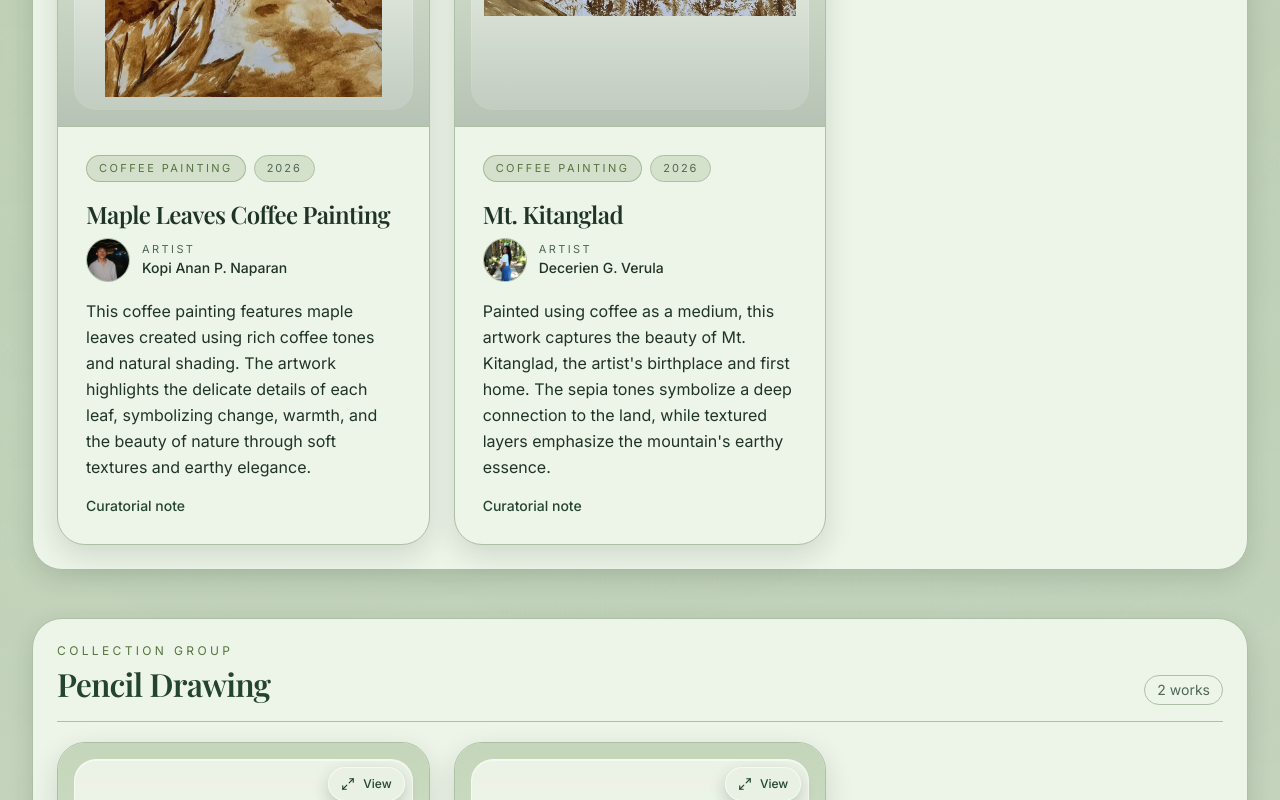
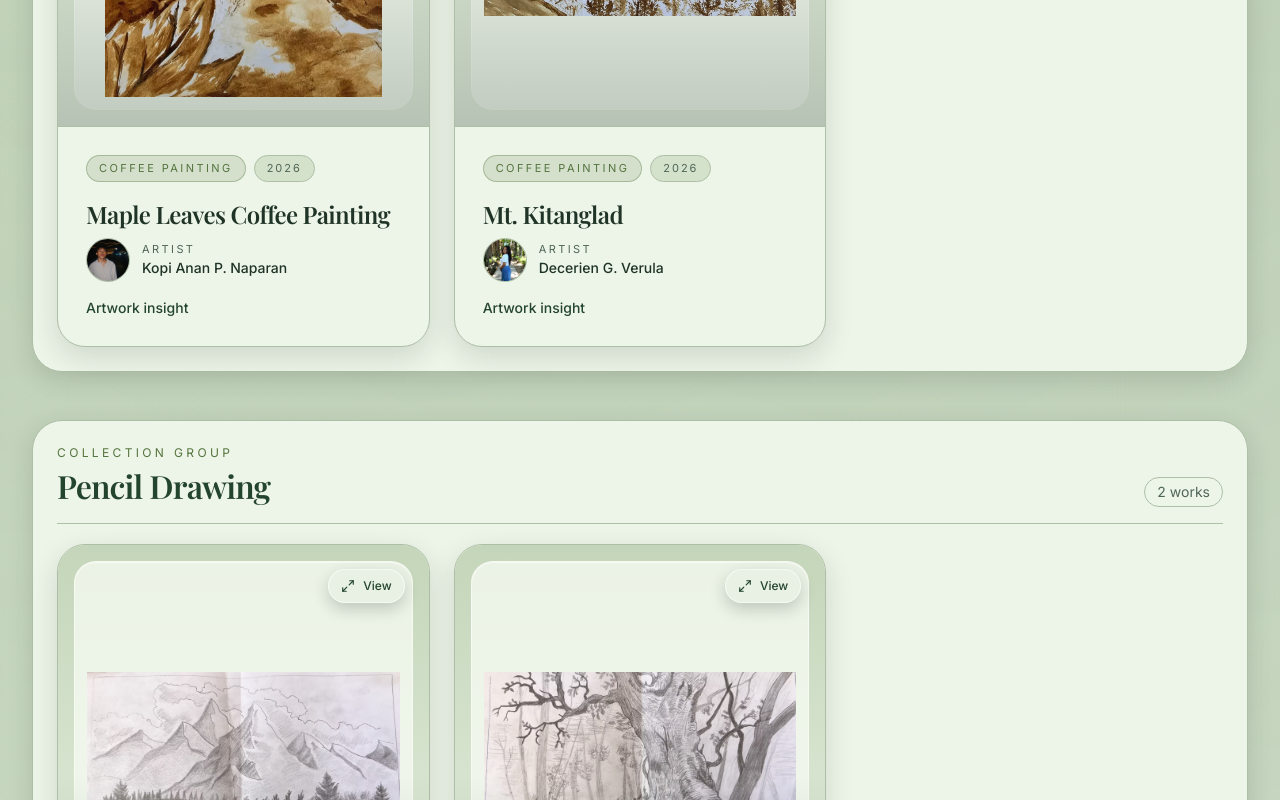
Before and after one commit to Kopi-Naparan1/Art-Exhibit, a Next.js app: page /gallery in a window 1280 px wide. Shown: the part 1340-2140 px from the top of the page. Built offline with nearby package versions, Linux system fonts and the light colour scheme; a web font is replaced by a local one.

Commit message:
feat: Add insights to artworks and student artworks for enhanced context in ArtworkCard

```diff
--- a/src/components/ArtworkCard.js
+++ b/src/components/ArtworkCard.js
@@ -33,6 +33,9 @@ export default function ArtworkCard({ artwork }) {
   const yearLabel = artwork.year || "Undated";
   const mediumLabel =
     artwork.medium && artwork.medium !== category ? artwork.medium : null;
+  const insight =
+    artwork.insight ||
+    `A brief view into ${artwork.title}, showing how its form, medium, and subject work together.`;
   const artistName = artwork.artistSlug ? (
     <Link
       href={`/artists#${artwork.artistSlug}`}
@@ -112,20 +115,15 @@ export default function ArtworkCard({ artwork }) {
             </div>
           </div>
 
-          <p className="text-base leading-relaxed text-[var(--foreground)]">
-            {artwork.description}
-          </p>
-
           <details className="group">
             <summary className="cursor-pointer list-none text-sm font-medium text-[var(--forest)]">
               <span className="border-b border-transparent pb-0.5 transition-colors group-open:border-[var(--forest)]">
-                Curatorial note
+                Artwork insight
               </span>
             </summary>
 
             <div className="mt-3 rounded-2xl border border-[var(--border)] bg-[var(--surface-alt)] p-4 text-sm leading-relaxed text-[var(--muted)]">
-              Presented within the exhibition sequence as part of a broader
-              study of nature, memory, labor, and place in Filipino art.
+              {insight}
             </div>
           </details>
         </div>
--- a/src/data/artworks.js
+++ b/src/data/artworks.js
@@ -36,6 +36,8 @@ const artworks = [
     artistImage: GaloOcampo,
     description:
       "A modernist retelling of the Filipino creation myth, where humanity rises from bamboo and the natural world becomes the first source of identity, origin, and belonging.",
+    insight:
+      "The split bamboo figure and warm ground tones turn the myth into a grounded meditation on origin and belonging.",
   },
   {
     id: 2,
@@ -48,6 +50,8 @@ const artworks = [
     artistImage: RomeoBallada,
     description:
       "A lyrical courtship scene set on water, where lilies, shoreline greens, and still reflections create a quiet atmosphere shaped by nature and tradition.",
+    insight:
+      "The still water and surrounding greenery soften the scene, giving the courtship moment a calm, intimate mood.",
   },
   {
     id: 3,
@@ -60,6 +64,8 @@ const artworks = [
     artistImage: DanteHipolito,
     description:
       "A detailed rural image of collective labor and abundance, celebrating the generosity of Philippine farmland and the shared rhythm of harvest season.",
+    insight:
+      "The dense movement of figures and grain gives the scene its sense of shared labor and seasonal abundance.",
   },
   {
     id: 4,
@@ -72,6 +78,8 @@ const artworks = [
     artistImage: RodelTapaya,
     description:
       "A contemporary folklore-inflected work that frames the forest as a living spiritual landscape, full of guardianship, memory, and myth.",
+    insight:
+      "Mythic forms and layered foliage make the forest feel alive, guarded, and symbolic rather than merely scenic.",
   },
   {
     id: 5,
@@ -84,6 +92,8 @@ const artworks = [
     artistImage: MarianoMadarang,
     description:
       "An image of the mountain guardian surrounded by flora and wildlife, presenting the forest as a sanctuary shaped by protection, generosity, and legend.",
+    insight:
+      "The surrounding plants and animals frame the guardian as part of the landscape, not separate from it.",
   },
   {
     id: 6,
@@ -96,6 +106,8 @@ const artworks = [
     artistImage: VicenteManansala,
     description:
       "An expressive study of a weathered tree that emphasizes endurance, age, and the quiet authority of nature as witness to changing time.",
+    insight:
+      "The tree's worn texture and upright form give the piece a quiet sense of endurance and memory.",
   },
   {
     id: 7,
@@ -108,6 +120,8 @@ const artworks = [
     artistImage: CarlosFrancisco,
     description:
       "A festive rural scene beneath tropical trees, showing how natural spaces become gathering grounds for music, dance, and community life.",
+    insight:
+      "The bright crowd and canopy of trees turn the village celebration into a communal scene shaped by place.",
   },
   {
     id: 8,
@@ -120,6 +134,8 @@ const artworks = [
     artistImage: FernandoAmorsolo,
     description:
       "An iconic pastoral scene of farmers at work under radiant light, presenting cultivation as dignity, warmth, and harmony with the land.",
+    insight:
+      "The open field and glowing light frame farm work as a calm, dignified part of everyday life.",
   },
   {
     id: 9,
@@ -132,6 +148,8 @@ const artworks = [
     artistImage: AnitaMagsaysay,
     description:
       "A modernist rendering of women working together, where agricultural labor becomes a study in rhythm, movement, and collective strength.",
+    insight:
+      "The repeated gestures and unified composition make teamwork the center of the image.",
   },
   {
     id: 10,
@@ -144,6 +162,8 @@ const artworks = [
     artistImage: BenedictoCabrera,
     description:
       "A powerful portrait of a figure carrying harvest produce, linking Filipino labor, abundance, and the physical weight of the land's gifts.",
+    insight:
+      "The burden of the harvest is carried directly in the composition, giving the piece its sense of labor and weight.",
   },
 ];
 const artists = [
--- a/src/data/student-artworks.js
+++ b/src/data/student-artworks.js
@@ -40,6 +40,8 @@ const studentArtworks = [
     year: "2026",
     description:
       "This coffee painting features maple leaves created using rich coffee tones and natural shading. The artwork highlights the delicate details of each leaf, symbolizing change, warmth, and the beauty of nature through soft textures and earthy elegance.",
+    insight:
+      "The coffee tones soften the leaf forms and give the study a warm, seasonal character.",
   },
   {
     id: 2,
@@ -53,6 +55,8 @@ const studentArtworks = [
     year: "2026",
     description:
       "Painted using coffee as a medium, this artwork captures the beauty of Mt. Kitanglad, the artist's birthplace and first home. The sepia tones symbolize a deep connection to the land, while textured layers emphasize the mountain's earthy essence.",
+    insight:
+      "Layered coffee tones build the mountain's depth and reinforce the artist's personal connection to the land.",
   },
   {
     id: 3,
@@ -66,6 +70,8 @@ const studentArtworks = [
     year: "2026",
     description:
       "This pencil sketch of a mountain landscape shows depth and distance using shading techniques. The foreground is darker and more detailed, while the background is lighter to create perspective and calm.",
+    insight:
+      "The shifting pencil values create distance and make the mountain feel quiet and spacious.",
   },
   {
     id: 4,
@@ -79,6 +85,8 @@ const studentArtworks = [
     year: "2026",
     description:
       "This drawing focuses on a tree as the main subject, using detailed lines and shading to highlight texture and form. It reflects appreciation for nature and resilience through careful contrast and structure.",
+    insight:
+      "The dense line work gives the tree a sturdy presence and turns texture into the main subject.",
   },
   {
     id: 5,
@@ -92,6 +100,8 @@ const studentArtworks = [
     year: "2026",
     description:
       "This artwork uses Cubism style with geometric shapes and bold lines. The sun and rays are divided into sections, while warm colors show light and energy against layered hills and a new beginning.",
+    insight:
+      "The fractured shapes keep the sunrise energetic while still feeling structured and deliberate.",
   },
   {
     id: 6,
@@ -105,6 +115,8 @@ const studentArtworks = [
     year: "2026",
     description:
       "This artwork uses Cubism style with geometric shapes and bold lines. The leaves and branches are divided into sections, while different green shades create depth and texture through abstraction.",
+    insight:
+      "The broken leaf forms turn the tree into a rhythmic study of shape, shade, and abstraction.",
   },
   {
     id: 7,
@@ -118,6 +130,8 @@ const studentArtworks = [
     year: "2026",
     description:
       "This artwork reflects nature through overlapping petal-like shapes resembling a vibrant flower in bloom. Warm colors suggest sunlight, while bold black lines create balance and harmony.",
+    insight:
+      "The layered petals and strong outlines make the bloom feel active, balanced, and full of motion.",
   },
   {
     id: 8,
@@ -131,6 +145,8 @@ const studentArtworks = [
     year: "2026",
     description:
       "This artwork captures nature through flowing organic shapes and bright colors. Greens represent growth, blues reflect water and sky, while reds, oranges, and yellows symbolize seasonal change.",
+    insight:
+      "The color shifts and flowing shapes make the garden feel like a changing season in motion.",
   },
   {
     id: 9,
@@ -144,6 +160,8 @@ const studentArtworks = [
     year: "2026",
     description:
       "This piece pairs Dante Alighieri's quote with fern imagery to symbolize sincerity and natural beauty. Two shades of green create depth, while the word God is highlighted with gold, silver, and red accents.",
+    insight:
+      "The fern forms and layered lettering give the quote a calm, devotional presence.",
   },
   {
     id: 10,
@@ -157,6 +175,8 @@ const studentArtworks = [
     year: "2026",
     description:
       "This piece visualizes George Santayana's quote with leaf shapes representing nature's diversity. Green shades create a lush backdrop, while the word Music is highlighted with gold, silver, and red accents.",
+    insight:
+      "The leaf-filled composition turns the quote into a visual rhythm of growth and variation.",
   },
   {
     id: 11,
@@ -170,6 +190,8 @@ const studentArtworks = [
     year: "2026",
     description:
       "This origami artwork shows bamboo, representing strength and flexibility in nature. Simple folding techniques form its structure, reflecting how nature remains strong and continues to grow.",
+    insight:
+      "The folded bamboo keeps the form simple while still carrying a strong sense of resilience.",
   },
   {
     id: 12,
@@ -183,6 +205,8 @@ const studentArtworks = [
     year: "2026",
     description:
       "This origami artwork shows a butterfly, symbolizing change, growth, and beauty in nature. Careful folding creates its wings and shape, showing how living things transform over time.",
+    insight:
+      "The folded wings keep the butterfly delicate while making transformation visible in the form.",
   },
   {
     id: 13,
@@ -196,6 +220,8 @@ const studentArtworks = [
     year: "2026",
     description:
       "This photograph uses the rule of thirds by placing the flower on the left side of the frame. A shallow depth of field blurs the background, creating negative space and helping the flower stand out.",
+    insight:
+      "The shallow focus isolates the flower cleanly and gives the image a quiet, composed feel.",
   },
   {
     id: 14,
@@ -209,6 +235,8 @@ const studentArtworks = [
     year: "2026",
     description:
       "This photograph uses the rule of thirds by placing the tree and horizon strategically. Leading lines from the bridge and road guide the viewer's eyes toward the mountains and glowing sunset sky.",
+    insight:
+      "The horizon and leading lines guide the eye into the sunset and anchor the scene with structure.",
   },
   {
     id: 15,
@@ -222,6 +250,8 @@ const studentArtworks = [
     year: "2026",
     description:
       "This photograph uses leading lines from the flowing river to guide the eye toward the mountains. Foreground water adds texture and depth, while surrounding trees softly frame the landscape.",
+    insight:
+      "The river acts as a visual path, pulling the landscape together from foreground to distance.",
   },
   {
     id: 16,
@@ -235,6 +265,8 @@ const studentArtworks = [
     year: "2026",
     description:
       "This image uses the rule of thirds with the parrot placed slightly to the right. Contrast between the dark background and bright feathers emphasizes the subject and its strong presence.",
+    insight:
+      "The dark background lets the bird's color stand out sharply and gives it strong visual presence.",
   },
   {
     id: 17,
@@ -248,6 +280,8 @@ const studentArtworks = [
     year: "2026",
     description:
       "This image uses a strong silhouette technique with a dark tree against a bright sunset sky. The composition uses negative space, warm colors, and leading lines to create calm and depth.",
+    insight:
+      "The silhouette and warm sky work together to create a quiet, balanced ending to the day.",
   },
   {
     id: 18,
@@ -261,6 +295,8 @@ const studentArtworks = [
     year: "2026",
     description:
       "This artwork imitates what a standard animation adaptation would look like from original literature. It combines sarcastic and action themes with anime-inspired visual elements.",
+    insight:
+      "The stylized framing hints at motion and story, giving the concept art a strong narrative edge.",
   },
 ];
 
```
